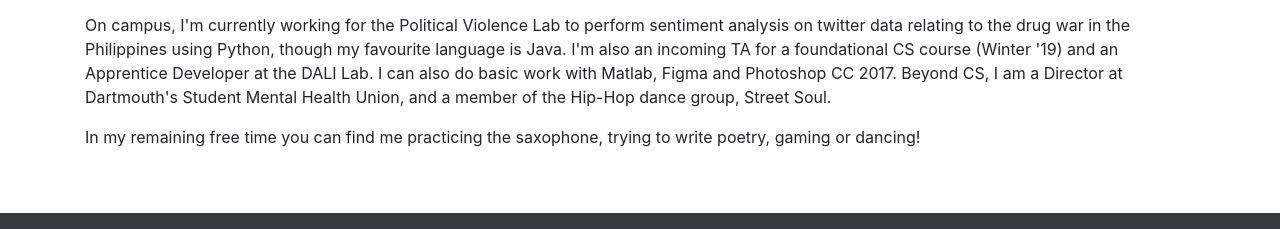
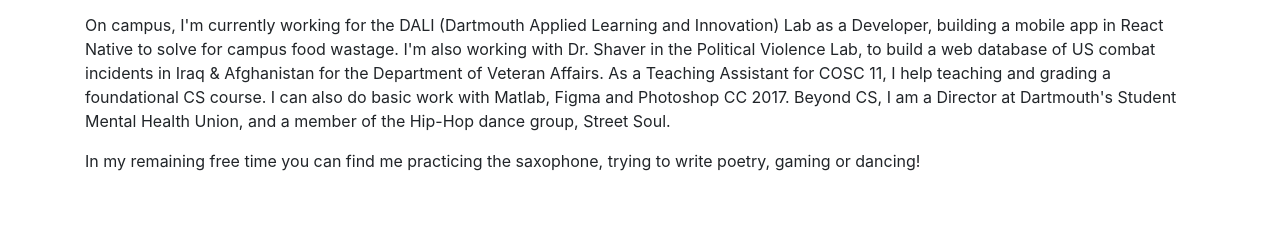
Before and after one commit to akapur99/abhimanyukapur.me, a website: page index.html in a window 1280 px wide. Shown: the part 723-952 px from the top of the page. Drawn offline with Linux system fonts and the light colour scheme.

Commit message:
Changed Intro

```diff
--- a/index.html
+++ b/index.html
@@ -102,9 +102,12 @@
           think I'd be a good fit for, or if you have any questions!
          </p>
          <p>
-          On campus, I'm currently working for the Political Violence Lab to perform sentiment analysis on twitter data
-           relating to the drug war in the Philippines using Python, though my favourite language is Java. I'm also an incoming
-            TA for a foundational CS course (Winter '19) and an Apprentice Developer at the DALI Lab.
+          On campus, I'm currently working for the DALI (Dartmouth Applied Learning
+           and Innovation) Lab as a Developer, building a mobile app in React Native to solve
+           for campus food wastage. I'm also working with Dr. Shaver in the Political Violence Lab,
+           to build a web database of US combat incidents in Iraq & Afghanistan for the Department
+           of Veteran  Affairs. As a Teaching Assistant for COSC 11, I help teaching and
+           grading a foundational CS course.
           I can also do basic work with Matlab, Figma and Photoshop CC 2017.
           Beyond CS, I am a Director at Dartmouth's Student Mental Health Union, and a member of the Hip-Hop dance group, Street Soul.
         </p>
```
